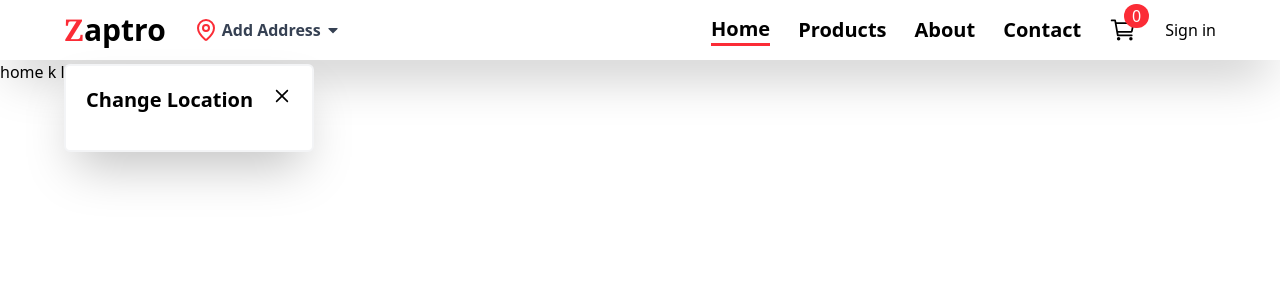
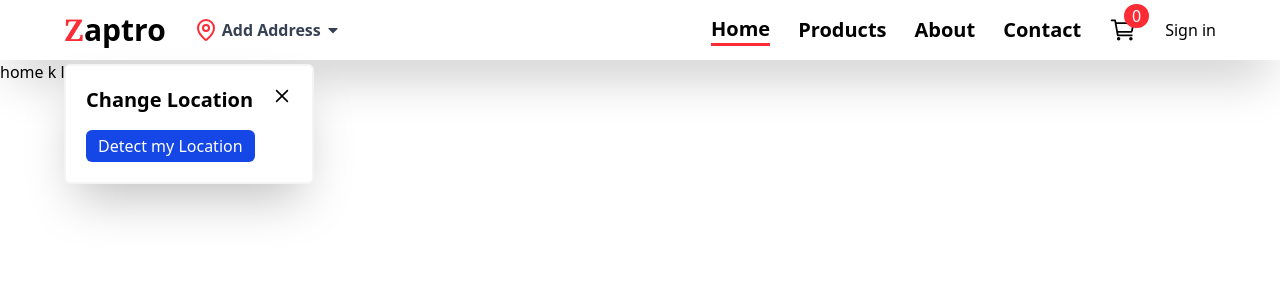
Before and after one commit to waince654/Ecommerce-store, a React (Vite) app: page / in a window 1280 px wide. Both pictures are taken after a click on the icon 332 px from the left and 30 px from the top of the page. Shown: the top 300 px of the page. Built offline with nearby package versions, Linux system fonts and the light colour scheme; no server answers; the HTML template or start-up script is replaced by a standard one.

Commit message:
add location button

```diff
--- a/src/App.jsx
+++ b/src/App.jsx
@@ -11,6 +11,7 @@ import axios from "axios";
 
 const App = () => {
   const [location, setLocation] = useState(null);
+    const [dropdown , setDropdown] = useState(false);
 
   const getLocation = async () => {
     if (!navigator.geolocation) {
@@ -30,6 +31,7 @@ const App = () => {
           const exactLocation = res.data.address;
           console.log(exactLocation);
           setLocation(exactLocation);
+          setDropdown(false)
         } catch (error) {
           console.log(error);
         }
@@ -46,7 +48,7 @@ const App = () => {
 
   return (
     <BrowserRouter>
-      <Navbar location={location} />
+      <Navbar location={location} getLocation={getLocation} dropdown={dropdown} setDropdown={setDropdown} />
       <Routes>
         <Route path="/" element={<Home />} />
         <Route path="/about" element={<About />} />
--- a/src/components/Navbar.jsx
+++ b/src/components/Navbar.jsx
@@ -14,8 +14,8 @@ import { Link, NavLink } from "react-router-dom";
 import React, { useState, useEffect } from "react";
 
 
-const Navbar = ({location}) => {
-  const [dropdown , setDropdown] = useState(false);
+const Navbar = ({location , getLocation , dropdown , setDropdown  }) => {
+
   const toogleDropdown = ()=>{
     setDropdown(!dropdown)
   }
@@ -46,6 +46,7 @@ const Navbar = ({location}) => {
           <h1 className="font-semibold mb-4 text-xl flex justify-between">
             Change Location <span onClick={toogleDropdown}> <CgClose/>
             </span></h1>
+            <button onClick={getLocation}  className="bg-blue-700 text-white px-3 py-1 rounded-md cursor-pointer hover:bg-blue-600">Detect my Location</button>
           </div> : null
             }
         </div>
```
